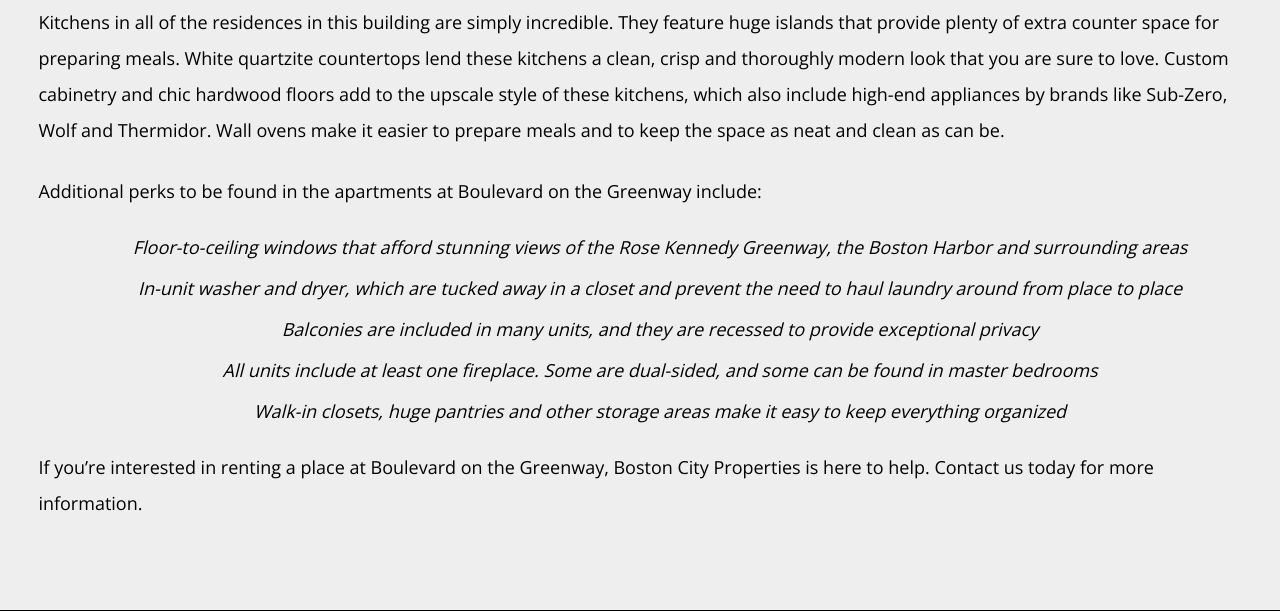
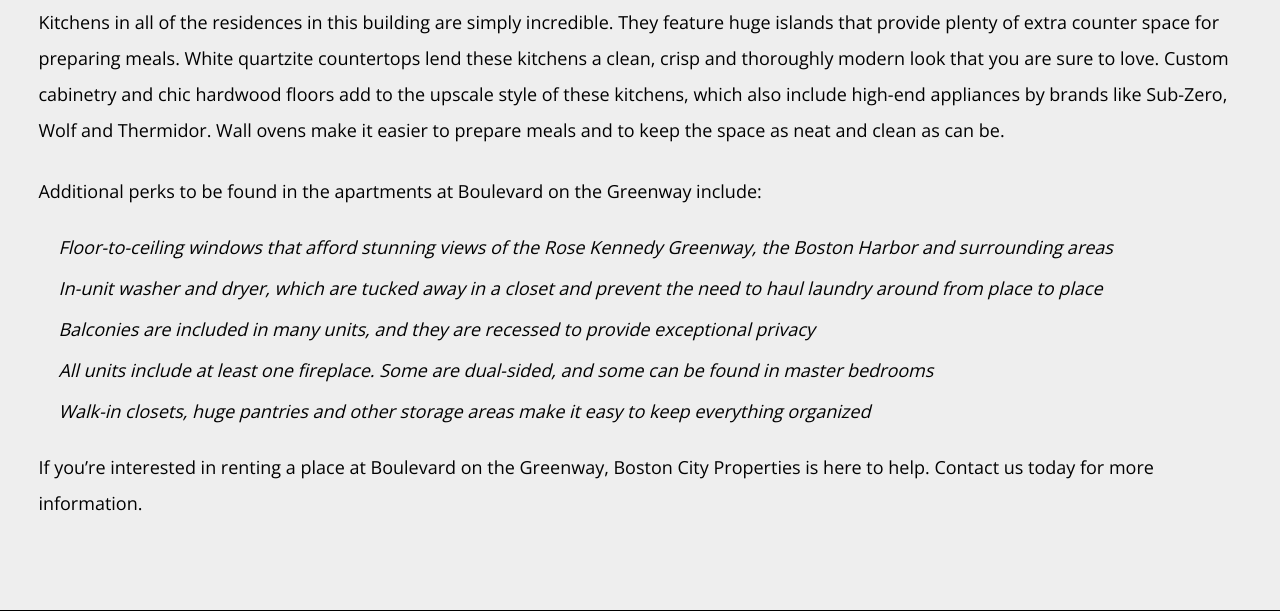
Before and after one commit to waxi/BoulevardOnTheGreenway.com, a PHP site: page /blog/boulevard-on-the-greenway-offers-exquisite-luxury-apartment-homes.php in a window 1280 px wide. Shown: the part 1155-1766 px from the top of the page. Run offline with PHP 8.4, Linux system fonts and the light colour scheme.

Commit message:
updating the styling

```diff
--- a/css/style.css
+++ b/css/style.css
@@ -391,6 +391,7 @@ section.normal ul li {
   font-family: "Open Sans", sans-serif;
   line-height: 2;
   font-style: italic;
+  text-align: left;
 }
 
 section.normal p {
@@ -589,6 +590,7 @@ form label {
   font-size: 12px;
   font-weight: bold;
   letter-spacing: 1px;
+  font-family: "Open Sans", sans-serif;
 }
 
 form input,
@@ -860,5 +862,9 @@ main.contact fieldset {
 /*# sourceMappingURL=style.css.map */
 /*# sourceMappingURL=style.css.map */
 /*# sourceMappingURL=style.css.map */
+/*# sourceMappingURL=style.css.map */
+/*# sourceMappingURL=style.css.map */
+/*# sourceMappingURL=style.css.map */
+/*# sourceMappingURL=style.css.map */
 
 /*# sourceMappingURL=style.css.map */
--- a/css/style.scss
+++ b/css/style.scss
@@ -391,6 +391,7 @@ section.normal {
 		font-family: $fontFamily1;
 		line-height: 2;
 		font-style: italic;
+		text-align: left;
 	}
 
 	p {
@@ -605,6 +606,7 @@ form {
 		font-size: 12px;
 		font-weight: bold;
 		letter-spacing: 1px;
+		font-family: $fontFamily1;
 	}
 
 	input,
```
Also changed, not shown: 1 other file.
